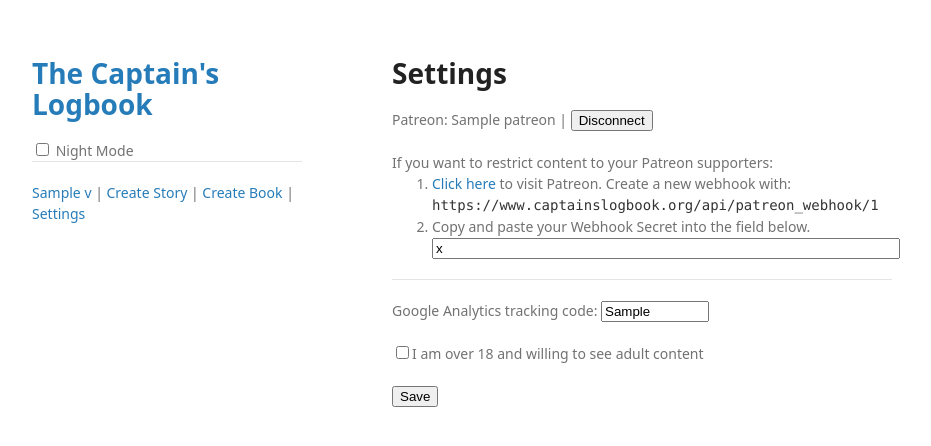
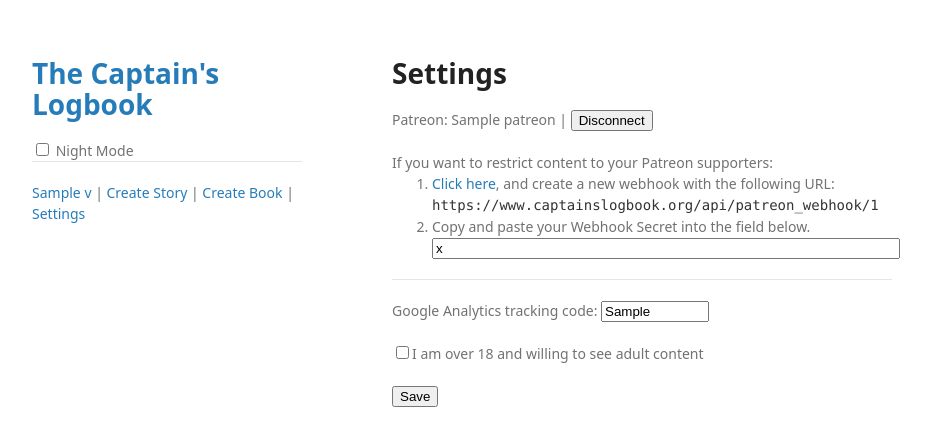
Before and after one commit to captainmeta4/captainsjournal, a Flask app: template templates/settings.html in a window 1280 px wide. Shown: the top 446 px of the page, without its empty margins (178-1109 px from the left). Run offline with Flask 2, Linux system fonts and the light colour scheme; the template is opened without the code that fills it: most values are stand-ins (such as "Sample title", 1, 10 or a date in 2020); parts of the project's set-up code (start-up, migrations or seed data) failed here and were passed over; some libraries are stand-ins or nearby versions.

Commit message:
update settings

```diff
--- a/server.py
+++ b/server.py
@@ -205,7 +205,7 @@ def error_500(e, v):
 #take care of mostly static content
 @app.route('/info/<path:filename>')
 @auth_desired
-def rules(v):
+def rules(v, filename):
     filepath=safe_join("/info/",filename)
     file="{}.html".format(filepath)
     return render_template_string(file,v=v)
--- a/templates/settings.html
+++ b/templates/settings.html
@@ -14,7 +14,7 @@ Patreon: {% if v.patreon %}{{ v.patreon }} | <form style="display:inline-block"
 {% if v.patreon %}
 If you want to restrict content to your Patreon supporters:
 <ol>
-<li><a href="https://www.patreon.com/portal/registration/register-webhooks">Click here</a> to visit Patreon. Create a new webhook with: <code>https://www.captainslogbook.org/api/patreon_webhook/{{ v.id }}</code></li>
+<li><a href="https://www.patreon.com/portal/registration/register-webhooks">Click here</a>, and create a new webhook with the following URL: <code>https://www.captainslogbook.org/api/patreon_webhook/{{ v.id }}</code></li>
 <li>Copy and paste your Webhook Secret into the field below.<br><input type="text" name="patreon_webhook_secret" value="{{ v.patreon_webhook_secret }}"></li>
 </ol>
 {% endif %}
```
